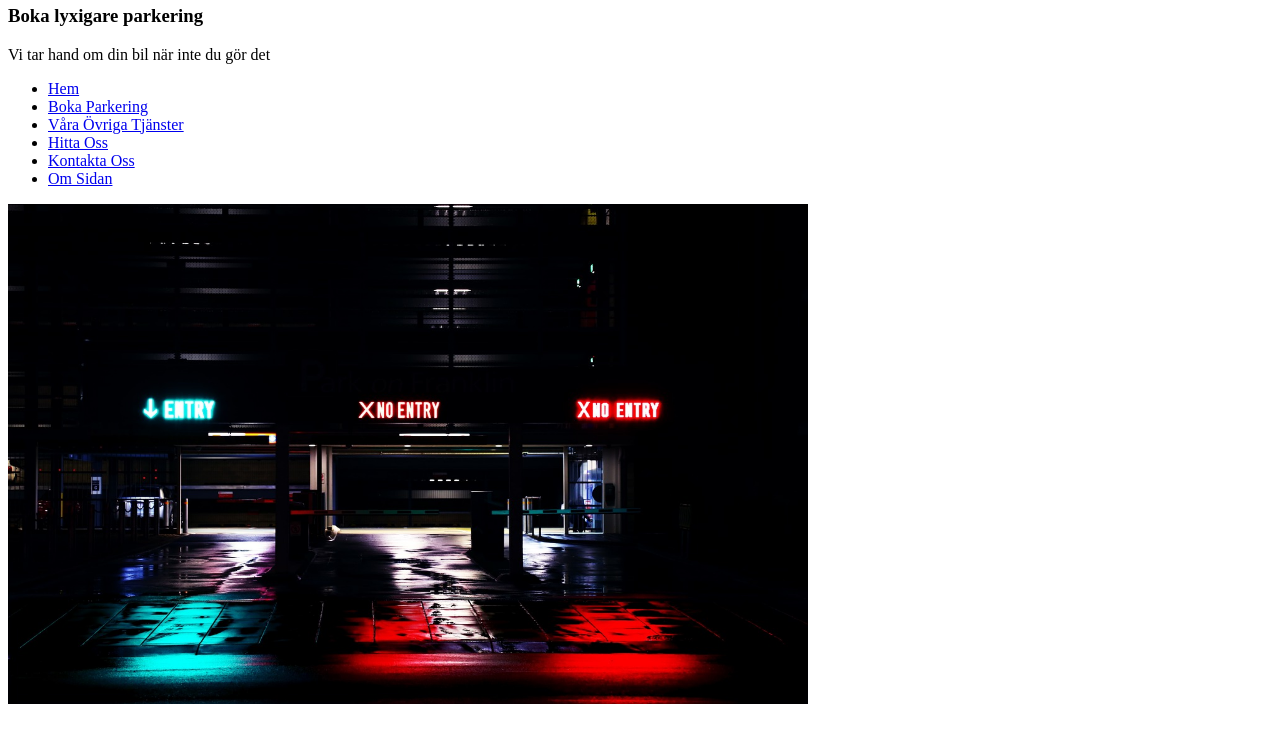
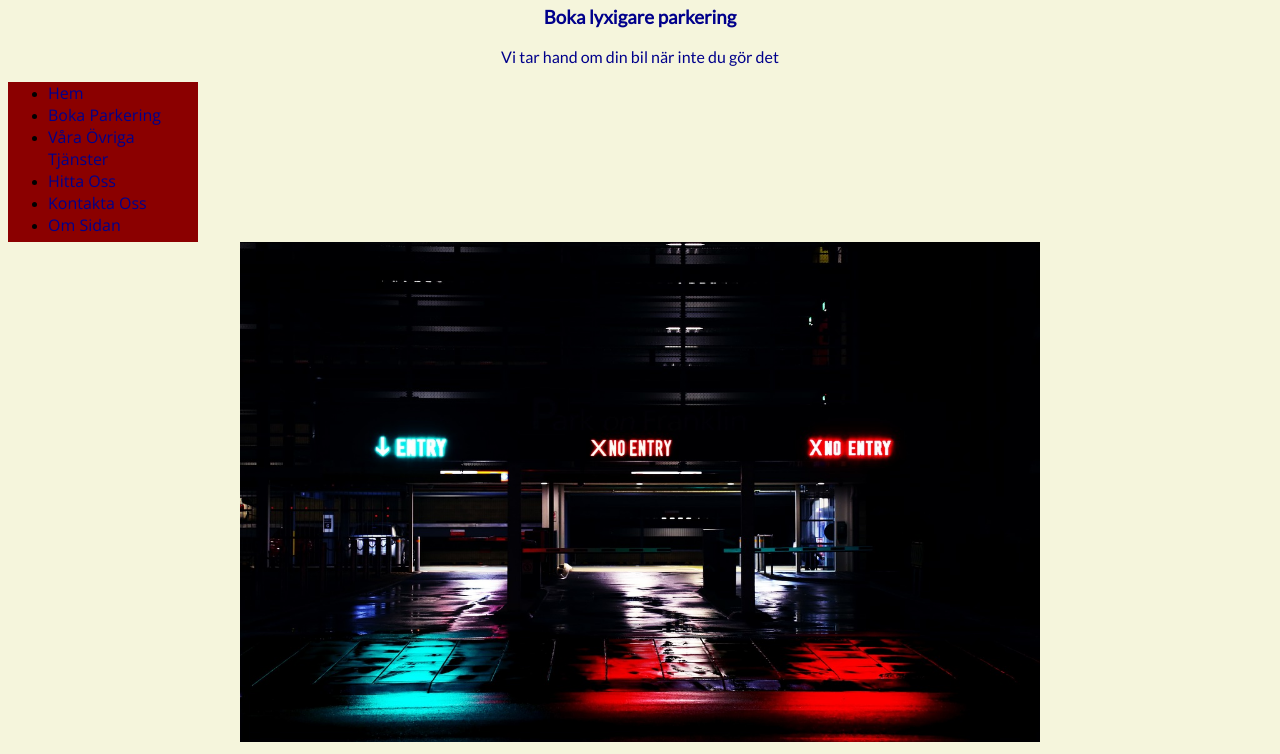
Before and after one commit to Mitterathod/Deluxe-parkering, a plain HTML site: page index.html in a window 1280 px wide. Shown: the part 75-829 px from the top of the page. Before the commit the page ends 800 px from the top, so only its background shows below. Drawn offline with nearby package versions, Linux system fonts and the light colour scheme; a web font is replaced by a local one.

Commit message:
w3c korrigering

```diff
--- a/index.html
+++ b/index.html
@@ -10,7 +10,7 @@
     <meta charset="utf-8">
     <meta http-equiv="X-UA-Compatible" content="ie=edge">
     <title>Deluxe Parkering</title>
-    <link rel="stylesheet" type="design.css" href="maindesign.css/design.css"/>
+    <link rel="stylesheet" type="text/css" href="maindesign.css/design.css"/>
 
     <title>Deluxe Parkering</title> </head>
 </head>
```
